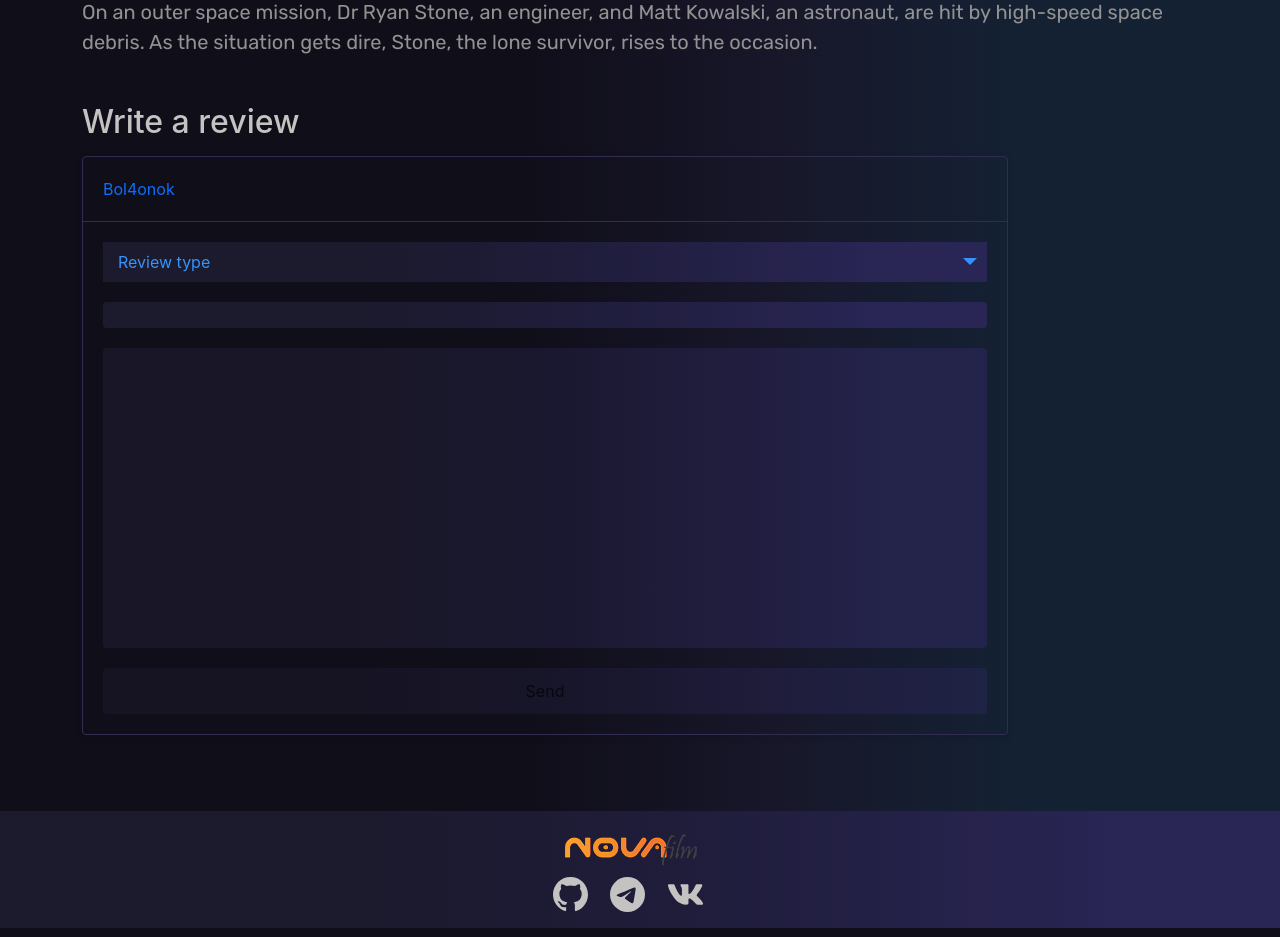
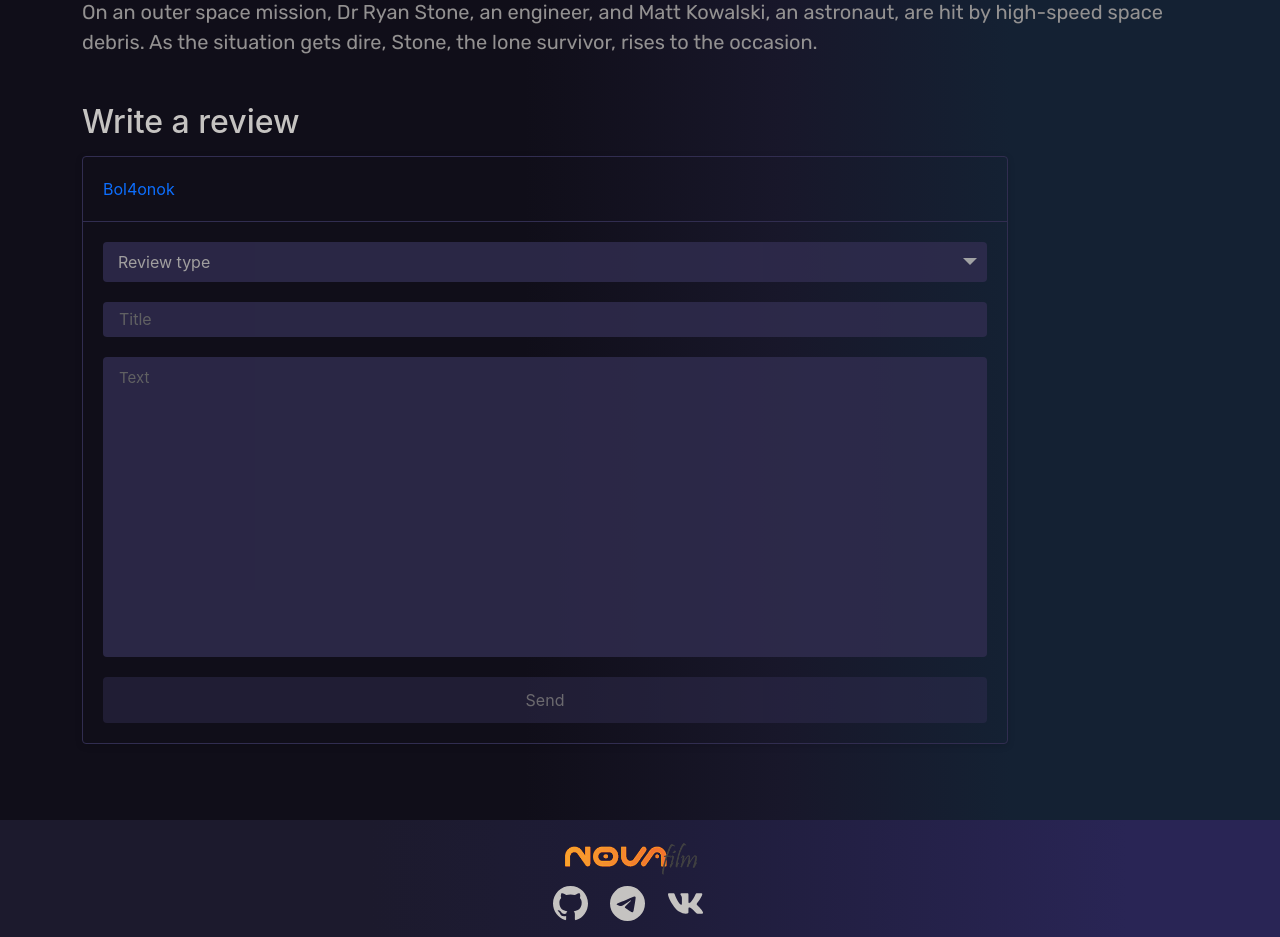
Before and after one commit to MihailGulkin/DjangoCinema, a Django app: a page that uses web/templates/web/serial_movie_base_page.html in a window 1280 px wide. Shown: the part 935-1872 px from the top of the page. Run offline with Django 4.2, Linux system fonts and the light colour scheme; a user stored in the database is signed in; data comes from the database, SQL or seed files in the repository; both versions use the stored data as it was after the commit; some libraries are stand-ins or nearby versions; some web fonts are replaced.

Commit message:
45 commit continue styling review bar

```diff
--- a/web/service/mixins/calculate_review_percentage.py
+++ b/web/service/mixins/calculate_review_percentage.py
@@ -4,7 +4,7 @@ from django.db.models import QuerySet
 class CalculateReviewsTypeMixin:
     def calculate_review(self, film_obj):
         result_dict = {}
-        reviews_obj: QuerySet = self.model_view.objects.filter(
+        reviews_obj: QuerySet = self.model_review.objects.filter(
             movie=film_obj)
         result_dict['total'] = reviews_obj.__len__()
         total = result_dict['total']
--- a/web/static/css/base.css
+++ b/web/static/css/base.css
@@ -16,11 +16,17 @@ body::-webkit-scrollbar
     width: 5px;
 }
 
+/*textarea::-webkit-scrollbar*/
+/*{*/
+/*    width: 0;*/
+/*}*/
+
 body::-webkit-scrollbar-track
 {
     background: rgba(20, 33, 51, 1);
     box-shadow: inset 0 0 6px rgba(0, 0, 0, 0.3);
 }
+
 
 body::-webkit-scrollbar-thumb
 {
--- a/web/static/css/movie_serial_page.css
+++ b/web/static/css/movie_serial_page.css
@@ -1,3 +1,12 @@
+
+.disable_btn
+{
+    box-shadow: none;
+    cursor: not-allowed;
+    opacity: 0.5 !important;
+    pointer-events: none;
+}
+
 .main_movie_serial_section
 {
     margin-top: 100px;
@@ -254,6 +263,10 @@
 }
 
 /* REVIEW BAR */
+.review_style_header
+{
+    text-align: start;
+}
 
 .rating_bar_select_cls
 {
@@ -271,6 +284,21 @@
 
 }
 
+.Positive
+{
+    border: 1px solid rgb(47, 128, 237);
+}
+
+.Neutral
+{
+    border: 1px solid #C5C3C1;
+}
+
+.Negative
+{
+    border: 1px solid #a11418;
+}
+
 .user_info
 {
     padding: 20px 20px;
@@ -280,51 +308,6 @@
 .user_review
 {
     padding: 20px 20px;
-}
-
-.title_form_review_container
-{
-    margin-bottom: 20px;
-}
-
-.text_area_review
-{
-    resize: none;
-    height: 300px;
-    margin-bottom: 20px;
-}
-
-.button_form_review_container
-{
-    width: 100%;
-}
-
-.btn_from_review
-{
-    width: 100%;
-
-
-    display: block;
-    box-sizing: border-box;
-    margin: 0;
-    padding: 11px 28px;
-    border: 0 solid transparent;
-    border-radius: 4px;
-    outline: none;
-    -webkit-appearance: none;
-}
-
-.btn_from_review:active
-{
-    opacity: .8;
-}
-
-.disable_btn
-{
-    box-shadow: none;
-    cursor: not-allowed;
-    opacity: 0.5;
-    pointer-events: none;
 }
 
 .custom-select
@@ -346,7 +329,7 @@
     position: relative;
     font-size: 16px;
     /*color: #fff;*/
-    color: #3593ff;
+    color: #C5C3C1;
     width: 100%;
     height: 40px;
 }
@@ -358,8 +341,10 @@
     right: 0;
     bottom: 0;
     left: 0;
-    /*background-color: #c0392b;*/
-    background: linear-gradient(90deg, rgba(28, 26, 45, 1) 29%, rgba(30, 28, 56, 1) 50%, rgba(41, 37, 85, 1) 88%);
+
+    border-radius: 4px;
+    background: rgb(49, 45, 80);
+    opacity: 0.8;
 
     padding: 8px 15px;
     transition: all 0.2s ease-in;
@@ -371,7 +356,7 @@
     width: 0;
     height: 0;
     border: 7px solid transparent;
-    border-color: #3593ff transparent transparent transparent;
+    border-color: #C5C3C1 transparent transparent transparent;
     position: absolute;
     top: 16px;
     right: 10px;
@@ -379,18 +364,17 @@
 
 .select-styled:hover
 {
-    background-color: #b83729;
+    opacity: 1;
 }
 
 .select-styled:active, .select-styled.active
 {
-    background-color: #ab3326;
 }
 
 .select-styled:active:after, .select-styled.active:after
 {
     top: 9px;
-    border-color: transparent transparent #3593ff transparent;
+    border-color: transparent transparent #C5C3C1 transparent;
 }
 
 .select-options
@@ -405,7 +389,8 @@
     padding: 0;
     list-style: none;
     /*background-color: #ab3326;*/
-    background: linear-gradient(90deg, rgba(28, 26, 45, 1) 29%, rgba(30, 28, 56, 1) 50%, rgba(41, 37, 85, 1) 88%);
+    background: rgb(49, 45, 80);
+    /*background: linear-gradient(90deg, rgba(28, 26, 45, 1) 29%, rgba(30, 28, 56, 1) 50%, rgba(41, 37, 85, 1) 88%);*/
 
 }
 
@@ -415,7 +400,7 @@
     padding: 12px 0;
     text-indent: 15px;
     /*border-top: 1px solid #962d22;*/
-    transition: background 1s ease-in;
+    transition: all .5s ease-in;
 }
 
 .select-options li:nth-child(2)
@@ -431,7 +416,7 @@
 .select-options li:hover, .select-options li.is-selected
 {
     /*color: #c0392b;*/
-    background-position: 100px;
+    background: rgb(60, 55, 101);
     /*background: linear-gradient(90deg, rgb(43, 39, 72) 29%, rgb(37, 35, 73) 50%, rgb(48, 43, 114) 88%);*/
 
 
@@ -449,20 +434,49 @@
 }
 
 
+.title_form_review_container
+{
+    margin-bottom: 20px;
+}
+
 #input_title
 {
-    background: linear-gradient(90deg, rgba(28, 26, 45, 1) 29%, rgba(30, 28, 56, 1) 50%, rgba(41, 37, 85, 1) 88%);
+    background: rgb(49, 45, 80);
+    /*background: linear-gradient(90deg, rgba(28, 26, 45, 1) 29%, rgba(30, 28, 56, 1) 50%, rgba(41, 37, 85, 1) 88%);*/
     border: none;
+    color: #C5C3C1;
+
+    padding: 10px 16px 12px;
+
+    opacity: 0.8;
+    height: 35px;
     outline: none;
     border-radius: 4px;
 }
 
+#input_title:focus
+{
+    transition: .5s;
+    opacity: 1;
+}
+
+
 #textarea_form_review
 {
-    background: linear-gradient(90deg, rgba(28, 26, 45, 1) 29%, rgba(30, 28, 56, 1) 50%, rgba(41, 37, 85, 1) 88%);
+    background: rgb(49, 45, 80);
+    /*background: linear-gradient(90deg, rgba(28, 26, 45, 1) 29%, rgba(30, 28, 56, 1) 50%, rgba(41, 37, 85, 1) 88%);*/
     border: none;
     outline: none;
-    opacity: .7;
+    /*color: rgb(197, 195, 193);*/
+    color: #C5C3C1;
+    padding: 10px 16px;
+    font-size: 15px;
+
+    resize: none;
+    height: 300px;
+    margin-bottom: 20px;
+
+    opacity: 0.8;
     border-radius: 4px;
 }
 
@@ -472,10 +486,34 @@
     opacity: 1;
 }
 
+.button_form_review_container
+{
+    width: 100%;
+}
+
 #button_review_send
 {
-    background: linear-gradient(90deg, rgba(28, 26, 45, 1) 29%, rgba(30, 28, 56, 1) 50%, rgba(41, 37, 85, 1) 88%);
-    border: none;
+    background: rgb(49, 45, 80);
+    /*background: linear-gradient(90deg, rgba(28, 26, 45, 1) 29%, rgba(30, 28, 56, 1) 50%, rgba(41, 37, 85, 1) 88%);*/
     outline: none;
+    width: 100%;
+    color: #C5C3C1;
+
+    display: block;
+    box-sizing: border-box;
+    margin: 0;
+    padding: 11px 28px;
+    border: 0 solid transparent;
     border-radius: 4px;
+    -webkit-appearance: none;
+
+
+    opacity: 0.8;
 }
+
+
+#button_review_send:hover
+{
+    opacity: 1;
+    transition: .5s;
+}
--- a/web/static/js/ajax_review_user.js
+++ b/web/static/js/ajax_review_user.js
@@ -55,7 +55,7 @@ const sendReviewData = (review_type, slug) =>
             }
             const review_users_block = $('#users_review')
             review_users_block.append(`
-                <div data-type="${res.data.review_type}" class="border_style_form user_review_container" style="margin-top: 20px">
+                <div data-type="${res.data.review_type}" class="border_style_form user_review_container ${res.data.review_type}" style="margin-top: 20px">
                                     <div class="user_info">
                                         <a href="/profile/${res.data.user}">${res.data.user}</a>
                                         <h4 class="mov_rating_text">${res.data.created}</h4>
--- a/web/templates/web/serial_movie_base_page.html
+++ b/web/templates/web/serial_movie_base_page.html
@@ -242,7 +242,7 @@
             </div>
             {% if movie_reviews %}
                 <div class="row">
-                    <h2 class="mov_rating_text" style="text-align: start">Users Review</h2>
+                    <h2 class="mov_rating_text review_style_header">Users Review</h2>
                 </div>
                 <div class="row">
                     <div class="col-md-10 order-md-1 col-sm-12 order-last">
@@ -250,11 +250,15 @@
 
                             {% for review in movie_reviews %}
                                 <div data-type="{{ review.review_type }}"
-                                     class="border_style_form user_review_container"
+                                     class="border_style_form user_review_container {{ review.review_type }}"
                                      style="margin-top: 20px">
-                                    <div class="user_info">
-                                        <a href="{% url 'profile_page' review.user.username %}">{{ review.user.username }}</a>
-                                        <h4 class="mov_rating_text">{{ review.created |date:'Y-m-d H:i'}}</h4>
+                                    <div class="user_info d-flex">
+                                        <div>
+                                            <a href="{% url 'profile_page' review.user.username %}">{{ review.user.username }}</a>
+                                        </div>
+                                        <div class="" style="margin-left: auto">
+                                            <p class="mov_rating_text">{{ review.created |date:'j F o \a\t H:i'}}</p>
+                                        </div>
                                     </div>
                                     <div class="user_review">
                                         <div class="title_form_review_container">
@@ -274,8 +278,10 @@
                     <div class="col-md-2 order-md-1 col-sm-12 order-first" style="margin-top: 40px;">
                         <div style="position: sticky; top: 100px">
 
-                            <h4 data-type="Total" class="mov_rating_text rating_bar_select_cls">
-                                Total: {{ calculated.total }}</h4>
+                            <div data-type="Total" style="text-align: start" class="mov_rating_text rating_bar_select_cls">
+                                <h5>{{ calculated.total }}</h5>
+                                <h4>Total</h4>
+                            </div>
                             {% if calculated.Positives %}
                                 <h4 data-type="Positive" class="mov_rating_text rating_bar_select_cls">
                                     Positive: {{ calculated.Positives.Positive }}
@@ -298,7 +304,7 @@
             {% if request.user.is_authenticated and not have_review %}
                 <div id="write_review_user" class="row block_review_write">
                     <div class="col-10">
-                        <h2 class="mov_rating_text" style="text-align: start">Write a review</h2>
+                        <h2 class="mov_rating_text review_style_header">Write a review</h2>
                         <form method="post" id="form_view_submit" name="{{ content.slug }}">
                             <div class="border_style_form">
                                 <div class="user_info">
@@ -314,10 +320,10 @@
                                         </select>
                                     </div>
                                     <div class="title_form_review_container">
-                                        <input id="input_title" class="w-100" maxlength="10" required>
+                                        <input placeholder="Title" id="input_title" class="w-100" maxlength="10" required>
                                     </div>
                                     <div class="text_form_review_container">
-                                        <textarea id="textarea_form_review" class="text_area_review w-100"
+                                        <textarea placeholder="Text" id="textarea_form_review" class="text_area_review w-100"
                                                   required></textarea>
                                     </div>
                                     <div class="button_form_review_container">
--- a/web/views.py
+++ b/web/views.py
@@ -69,13 +69,13 @@ class MainPageView(View):
 class MoviePageView(View, GetResponseMixin, CalculateReviewsTypeMixin):
     template = 'web/movie_page.html'
     model_obj = Movie
-    model_view = UserReviewMovie
+    model_review = UserReviewMovie
     rating = UserRatingMovie
     _type = 'film'
 
     def get(self, request, movie_name):
         model_obj = self.model_obj.objects.get(slug=movie_name)
-        _review = self.model_view.objects.filter(movie=model_obj)
+        _review = self.model_review.objects.filter(movie=model_obj)
         filter_rating = self.rating.objects.filter(movie=model_obj)
         return self.get_response_film_serial(request, model_obj,
                                              _review, filter_rating)
@@ -236,5 +236,5 @@ class SendReviewUser(View, CalculateReviewsTypeMixin):
             'text': new_review.text,
             'bool': _bool,
             'calculated': self.calculate_review(movie_obj),
-            'created': new_review.created.strftime('%Y-%m-%d %H:%M')
+            'created': new_review.created.strftime('%#d %B %Y at %#H:%#M')
         }})
```
Also changed, not shown: db.sqlite3.
